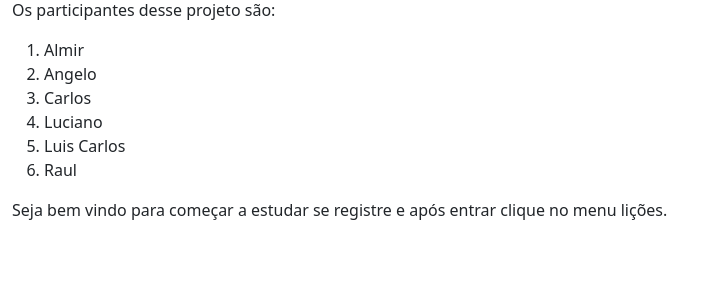
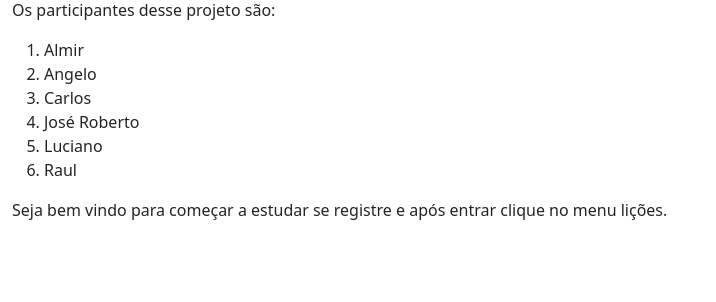
Before and after one commit to infoangelo/hermes, a Flask app: page / in a window 1280 px wide. Shown: the part 202-504 px from the top of the page, without its empty margins (0-716 px from the left). Run offline with Flask 2, Linux system fonts and the light colour scheme.

Commit message:
Adicionado o nome do integrante José

```diff
--- a/templates/index.html
+++ b/templates/index.html
@@ -9,8 +9,8 @@
     <li>Almir</li>
     <li>Angelo</li>
     <li>Carlos</li>
+    <li>José Roberto</li>
     <li>Luciano</li>
-    <li>Luis Carlos</li>
     <li>Raul</li>
 </ol>
 <p>Seja bem vindo para começar a estudar se registre e após entrar clique no menu lições.</p>
```
